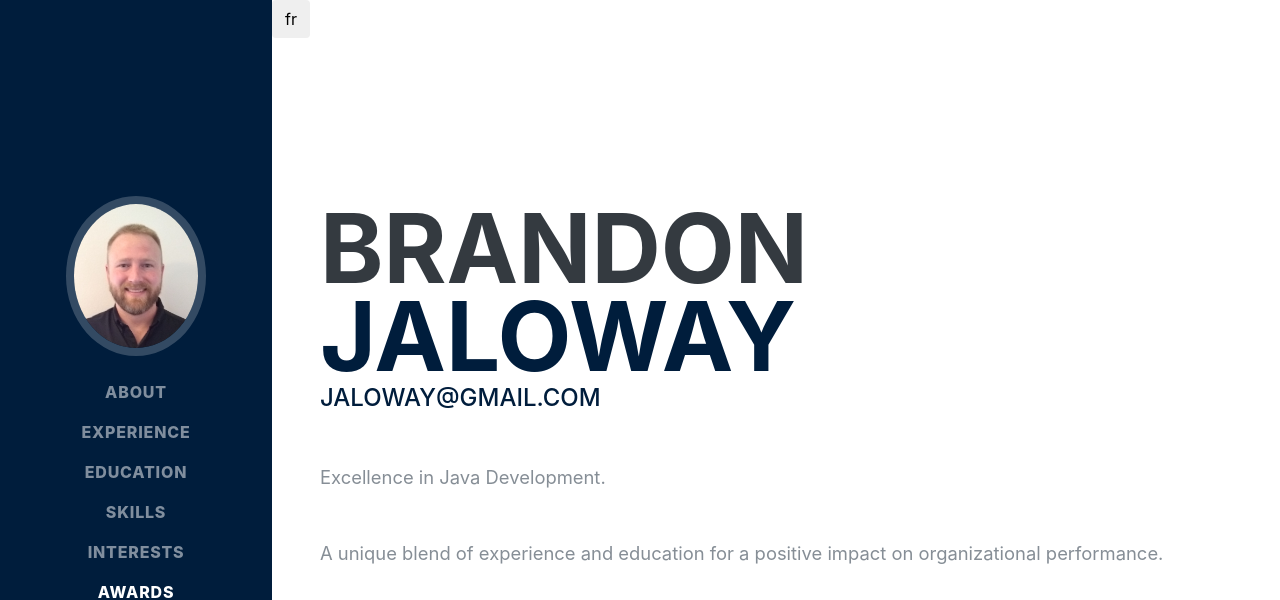
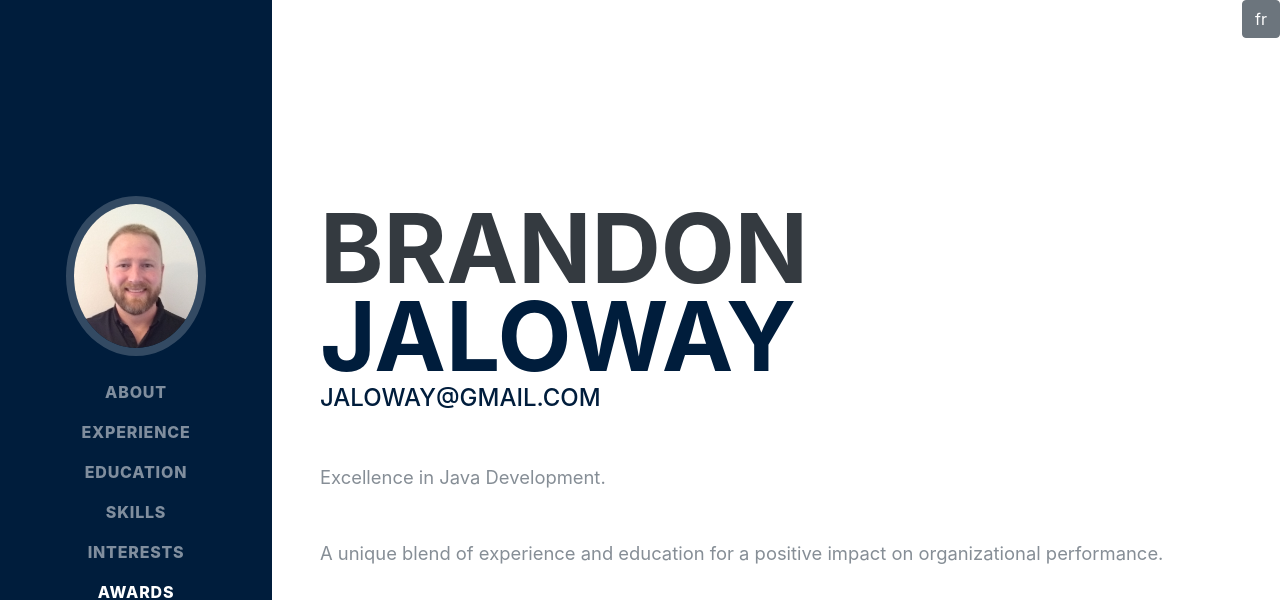
Before and after one commit to ajtpxn/PersonalSite, a website with bundled scripts: page html/index.html in a window 1280 px wide. Shown: the top 600 px of the page. Built offline with nearby package versions, Linux system fonts and the light colour scheme; a web font is replaced by a local one.

Commit message:
Update to fr button

```diff
--- a/html/index.html
+++ b/html/index.html
@@ -60,8 +60,9 @@
   </nav>
 
   <div class="container-fluid p-0">
-
-    <button class="btn secondary text-md-right" type="button">fr</button>
+    <div class="text-right">
+      <button class="btn btn-secondary" type="button">fr</button>
+    </div>
 
     <section class="resume-section p-3 p-lg-5 d-flex d-column" id="about">
       <div class="my-auto">
```
